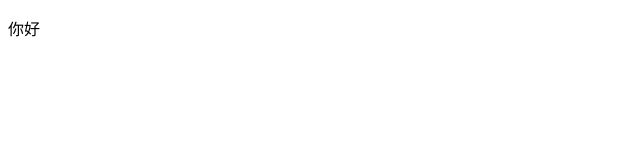
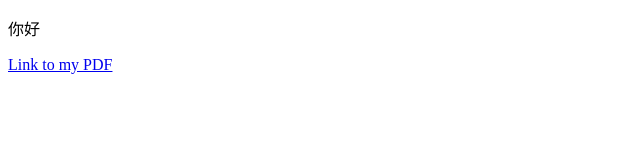
Before and after one commit to ykyinone/ykyinone.github.io, a plain HTML site: page index.html in a window 1280 px wide. Shown: the whole page, without its empty margins (0-640 px from the left). Drawn offline with Linux system fonts and the light colour scheme.

Commit message:
Update index.html

```diff
--- a/index.html
+++ b/index.html
@@ -6,5 +6,6 @@
 </head>
 <body>
     <p>你好</p>
+    <a href="/reports/6_24.pdf">Link to my PDF</a>
 </body>
 </html>
```
